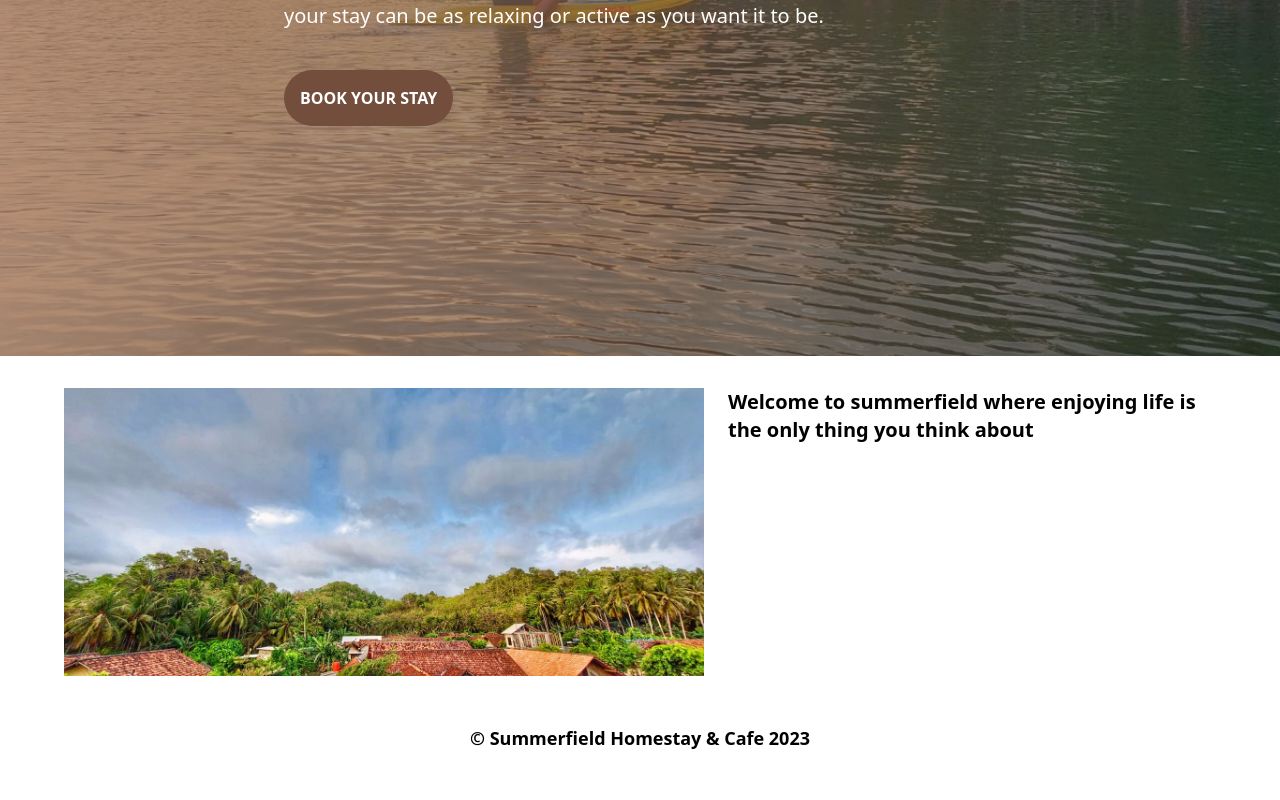
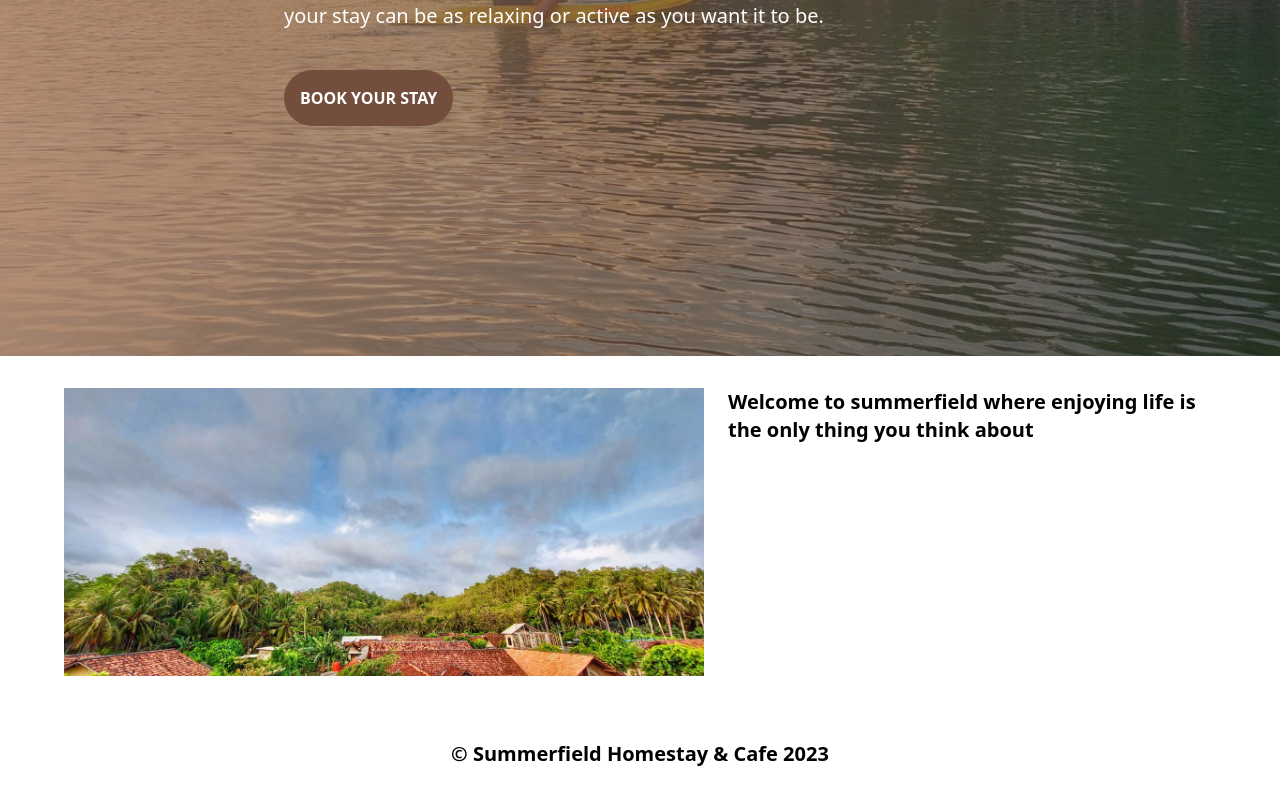
Before and after one commit to MosesJulian/Summerfield-Compro, a Next.js app: page / in a window 1280 px wide. Shown: the part 444-1244 px from the top of the page. Before the commit the page ends 1212 px from the top, so only its background shows below. Built offline with nearby package versions, Linux system fonts and the light colour scheme; a web font is replaced by a local one.

Commit message:
chore: added z index to footer and increase font size and padding

```diff
--- a/components/Footer.tsx
+++ b/components/Footer.tsx
@@ -7,8 +7,10 @@ export type FooterProps = {
 
 const Footer: FC<FooterProps> = ({ className }: FooterProps) => {
 	return (
-		<footer className={clsx('flex justify-center items-center', className)}>
-			<p className="text-lg font-semibold text-center">
+		<footer
+			className={clsx('flex justify-center items-center z-10', className)}
+		>
+			<p className="text-xl font-semibold text-center">
 				&copy; Summerfield Homestay & Cafe 2023
 			</p>
 		</footer>
--- a/pages/index.tsx
+++ b/pages/index.tsx
@@ -26,12 +26,12 @@ const Home: NextPage = () => {
 
 			<Header />
 
-			<div className="flex flex-col gap-4">
+			<div className="flex flex-col">
 				<Introduction />
-				<About className="px-16 py-4" />
+				<About className="px-16 py-8" />
 			</div>
 
-			<Footer className="mt-4 px-16 py-4" />
+			<Footer className="px-16 py-8" />
 		</>
 	);
 };
```
